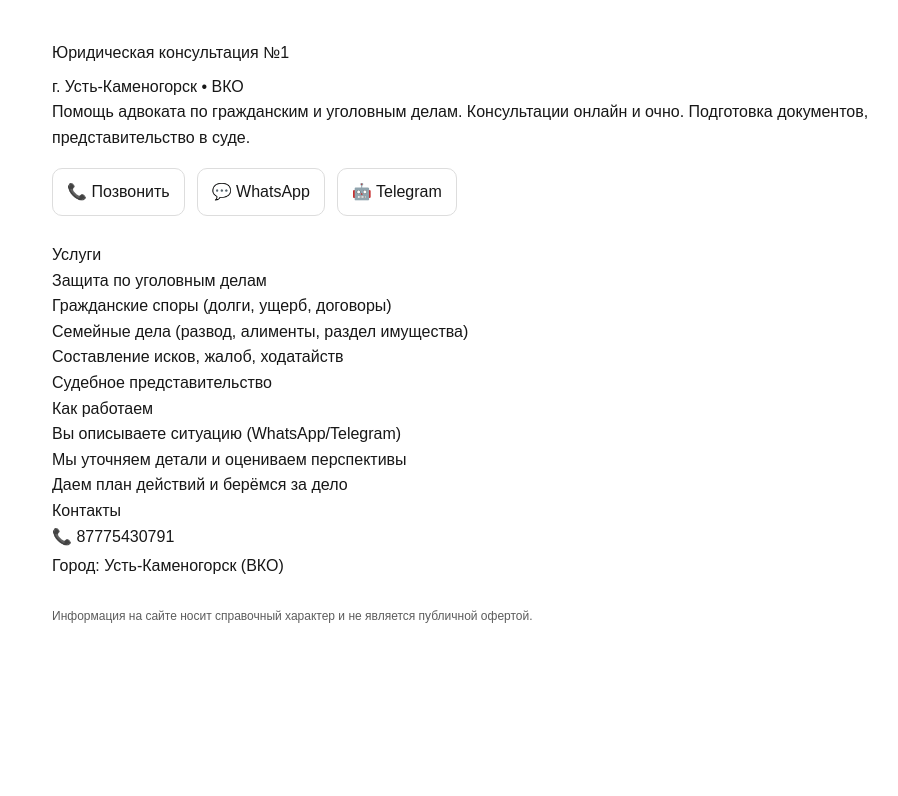
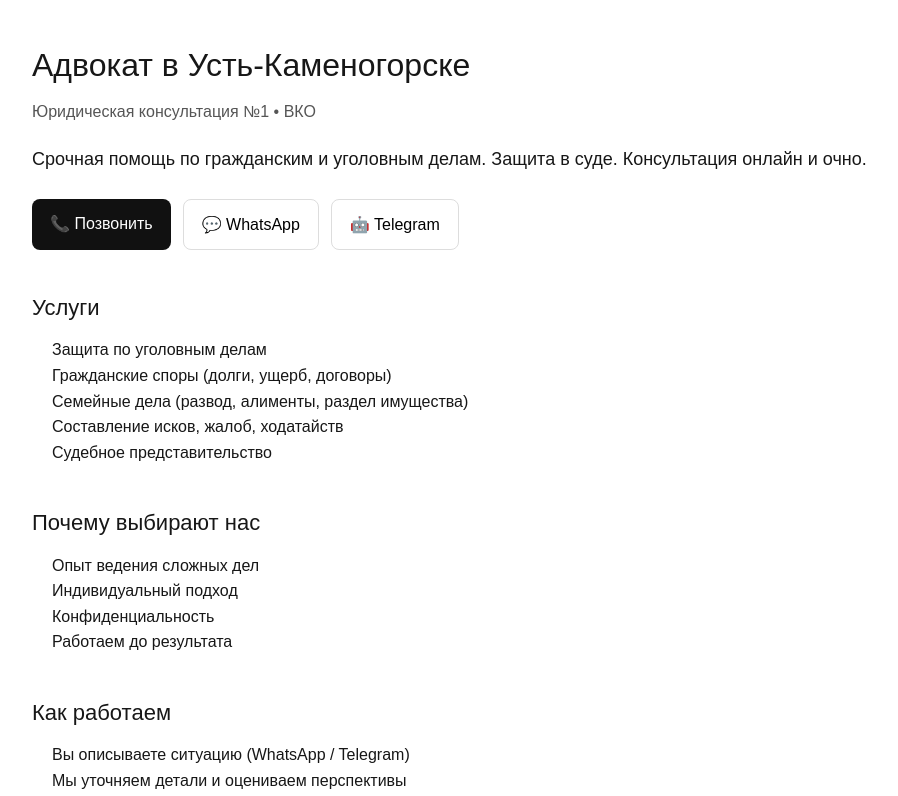
Before and after one commit to markabaever-debug/advokat_vko, a Next.js app: page / in a window 1280 px wide. Shown: the top 796 px of the page, without its empty margins (178-1076 px from the left). Built offline with nearby package versions, Linux system fonts and the light colour scheme.

Commit message:
Update page.tsx

```diff
--- a/app/page.tsx
+++ b/app/page.tsx
@@ -1,56 +1,161 @@
 export default function Home() {
   return (
-    <main style={{ padding: "40px", fontFamily: "Arial", maxWidth: 900, margin: "0 auto", lineHeight: 1.6 }}>
-      <h1 style={{ marginBottom: 8 }}>Юридическая консультация №1</h1>
-      <h2 style={{ marginTop: 0, fontWeight: 400 }}>г. Усть-Каменогорск • ВКО</h2>
+    <main style={styles.container}>
+      <section style={styles.hero}>
+        <h1 style={styles.title}>
+          Адвокат в Усть-Каменогорске
+        </h1>
 
-      <p>
-        Помощь адвоката по гражданским и уголовным делам. Консультации онлайн и очно.
-        Подготовка документов, представительство в суде.
+        <h2 style={styles.subtitle}>
+          Юридическая консультация №1 • ВКО
+        </h2>
+
+        <p style={styles.description}>
+          Срочная помощь по гражданским и уголовным делам.
+          Защита в суде. Консультация онлайн и очно.
         </p>
 
-      <div style={{ display: "flex", gap: 12, flexWrap: "wrap", margin: "18px 0 26px" }}>
-        <a href="tel:+77775430791" style={btn()}>📞 Позвонить</a>
-        <a href="https://wa.me/87775430791" target="_blank" rel="noreferrer" style={btn()}>💬 WhatsApp</a>
-        <a href="https://t.me/ai_advokat_kz_bot" target="_blank" rel="noreferrer" style={btn()}>🤖 Telegram</a>
+        <div style={styles.buttons}>
+          <a href="tel:+77775430791" style={styles.primaryButton}>
+            📞 Позвонить
+          </a>
+
+          <a
+            href="https://wa.me/87775430791"
+            target="_blank"
+            rel="noreferrer"
+            style={styles.secondaryButton}
+          >
+            💬 WhatsApp
+          </a>
+
+          <a
+            href="https://t.me/ai_advokat_kz_bot"
+            target="_blank"
+            rel="noreferrer"
+            style={styles.secondaryButton}
+          >
+            🤖 Telegram
+          </a>
         </div>
+      </section>
 
-      <h3>Услуги</h3>
-      <ul>
+      <section style={styles.section}>
+        <h3 style={styles.sectionTitle}>Услуги</h3>
+        <ul style={styles.list}>
           <li>Защита по уголовным делам</li>
           <li>Гражданские споры (долги, ущерб, договоры)</li>
           <li>Семейные дела (развод, алименты, раздел имущества)</li>
           <li>Составление исков, жалоб, ходатайств</li>
           <li>Судебное представительство</li>
         </ul>
+      </section>
 
-      <h3>Как работаем</h3>
-      <ol>
-        <li>Вы описываете ситуацию (WhatsApp/Telegram)</li>
+      <section style={styles.section}>
+        <h3 style={styles.sectionTitle}>Почему выбирают нас</h3>
+        <ul style={styles.list}>
+          <li>Опыт ведения сложных дел</li>
+          <li>Индивидуальный подход</li>
+          <li>Конфиденциальность</li>
+          <li>Работаем до результата</li>
+        </ul>
+      </section>
+
+      <section style={styles.section}>
+        <h3 style={styles.sectionTitle}>Как работаем</h3>
+        <ol style={styles.list}>
+          <li>Вы описываете ситуацию (WhatsApp / Telegram)</li>
           <li>Мы уточняем детали и оцениваем перспективы</li>
           <li>Даем план действий и берёмся за дело</li>
         </ol>
+      </section>
 
-      <h3>Контакты</h3>
-      <p style={{ marginBottom: 4 }}>📞 87775430791</p>
-      <p style={{ marginTop: 0 }}>
-        Город: Усть-Каменогорск (ВКО)
-      </p>
+      <section style={styles.section}>
+        <h3 style={styles.sectionTitle}>Контакты</h3>
+        <p style={styles.contact}>📞 87775430791</p>
+        <p>Город: Усть-Каменогорск (ВКО)</p>
+      </section>
 
-      <p style={{ fontSize: 12, opacity: 0.7, marginTop: 28 }}>
+      <footer style={styles.footer}>
         Информация на сайте носит справочный характер и не является публичной офертой.
-      </p>
+      </footer>
     </main>
   );
 }
 
-function btn() {
-  return {
-    display: "inline-block",
-    padding: "10px 14px",
-    borderRadius: 10,
+const styles = {
+  container: {
+    fontFamily: "Arial, sans-serif",
+    maxWidth: "900px",
+    margin: "0 auto",
+    padding: "40px 20px",
+    lineHeight: 1.6,
+  },
+
+  hero: {
+    marginBottom: "40px",
+  },
+
+  title: {
+    fontSize: "32px",
+    marginBottom: "8px",
+  },
+
+  subtitle: {
+    fontWeight: 400,
+    marginTop: 0,
+    color: "#555",
+  },
+
+  description: {
+    fontSize: "18px",
+    marginTop: "20px",
+  },
+
+  buttons: {
+    display: "flex",
+    gap: "12px",
+    flexWrap: "wrap" as const,
+    marginTop: "25px",
+  },
+
+  primaryButton: {
+    backgroundColor: "#111",
+    color: "#fff",
+    padding: "12px 18px",
+    borderRadius: "8px",
+    textDecoration: "none",
+  },
+
+  secondaryButton: {
     border: "1px solid #ddd",
+    padding: "12px 18px",
+    borderRadius: "8px",
     textDecoration: "none",
-    color: "inherit",
-  } as const;
-}
+    color: "#000",
+  },
+
+  section: {
+    marginBottom: "40px",
+  },
+
+  sectionTitle: {
+    fontSize: "22px",
+    marginBottom: "12px",
+  },
+
+  list: {
+    paddingLeft: "20px",
+  },
+
+  contact: {
+    fontSize: "18px",
+    fontWeight: 600,
+  },
+
+  footer: {
+    marginTop: "50px",
+    fontSize: "12px",
+    color: "#777",
+  },
+};
```
Lines whose indentation alone changed are shown as unchanged.
